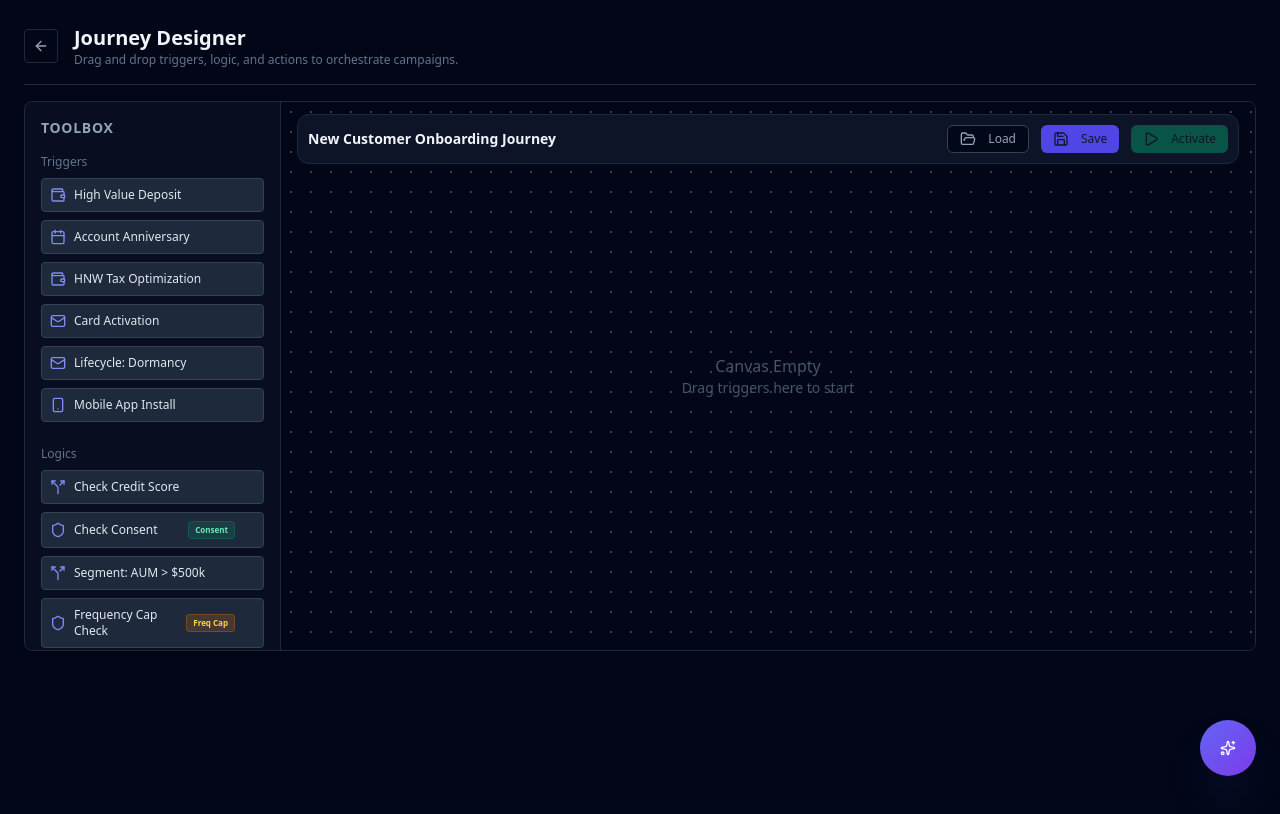
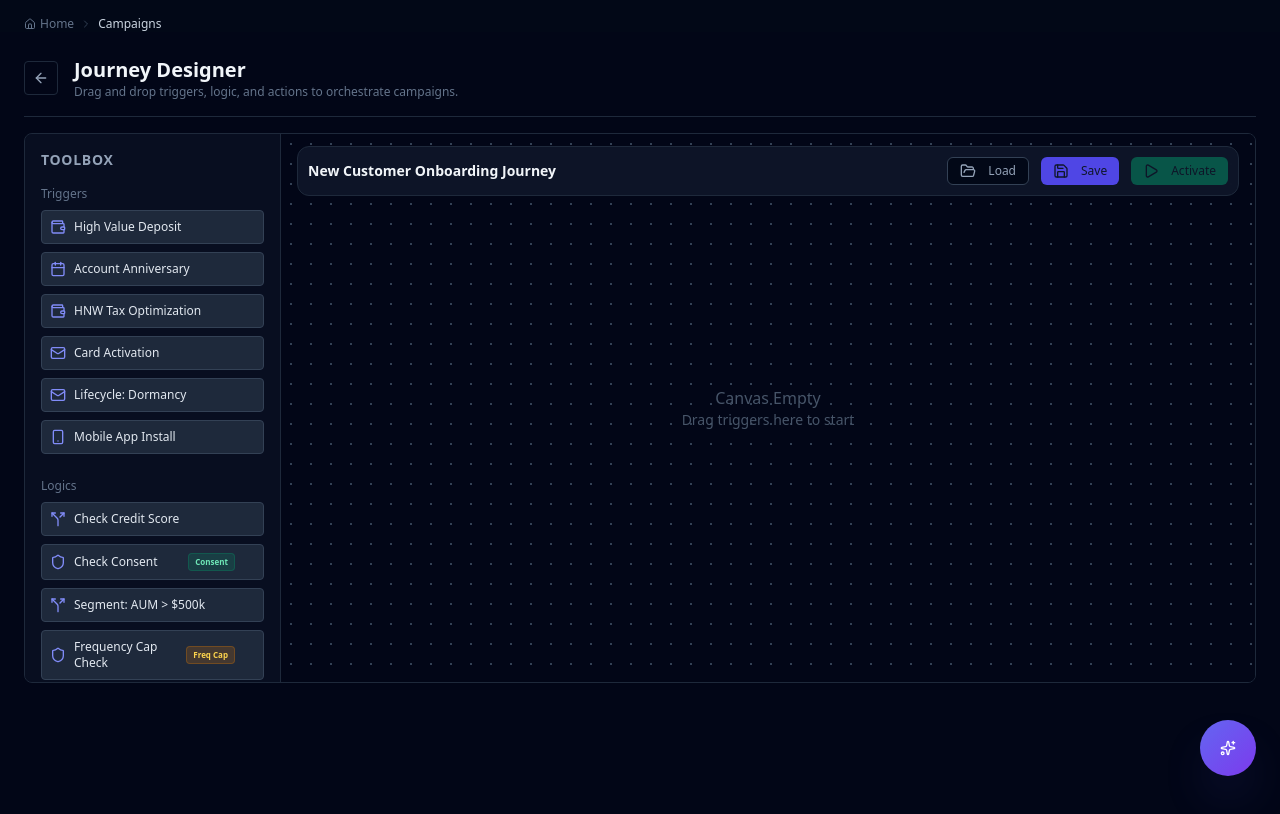
Before and after one commit to SumitSahacatiim2010/agentic-crm, a Next.js app: page /campaigns in a window 1280 px wide. Shown: the top 814 px of the page. Built offline with nearby package versions, Linux system fonts and the light colour scheme; what @insforge/nextjs, @insforge/sdk would draw is missing.

Commit message:
fix(phase-12): UX enhancements — breadcrumb navigation, all 30 QA bugs addressed

```diff
--- a/src/app/layout.tsx
+++ b/src/app/layout.tsx
@@ -8,6 +8,7 @@ export const metadata: Metadata = {
 
 import { InsforgeProvider } from './providers';
 import { AIAssistantPanel } from '@/components/ai-assistant/AIAssistantPanel';
+import { Breadcrumbs } from '@/components/ui/Breadcrumbs';
 
 export default function RootLayout({
   children,
@@ -18,6 +19,7 @@ export default function RootLayout({
     <html lang="en" suppressHydrationWarning>
       <body className="antialiased" suppressHydrationWarning>
         <InsforgeProvider>
+          <Breadcrumbs />
           {children}
           <AIAssistantPanel />
         </InsforgeProvider>
--- /dev/null
+++ b/src/components/ui/Breadcrumbs.tsx
@@ -0,0 +1,62 @@
+"use client";
+
+import { usePathname } from "next/navigation";
+import Link from "next/link";
+import { ChevronRight, Home } from "lucide-react";
+
+const ROUTE_LABELS: Record<string, string> = {
+    dashboard: "RM Dashboard",
+    leads: "Leads",
+    opportunities: "Opportunities",
+    customer: "Customer Directory",
+    servicing: "Service Inbox",
+    onboarding: "Onboarding",
+    credit: "Credit Engine",
+    compliance: "Compliance",
+    campaigns: "Campaigns",
+    wealth: "Wealth Portfolio",
+    branch: "Branch Ops",
+    analytics: "Analytics",
+    knowledge: "Knowledge Base",
+    marketing: "Marketing",
+    fna: "Needs Assessment",
+    portfolio: "Portfolio",
+    quotes: "Quotations",
+    service: "Service",
+};
+
+export function Breadcrumbs() {
+    const pathname = usePathname();
+
+    if (!pathname || pathname === "/") return null;
+
+    const segments = pathname.split("/").filter(Boolean);
+    if (segments.length === 0) return null;
+
+    return (
+        <nav aria-label="Breadcrumb" className="flex items-center gap-1.5 text-xs text-slate-500 px-6 pt-4 pb-0">
+            <Link href="/" className="flex items-center gap-1 hover:text-indigo-400 transition-colors">
+                <Home className="h-3 w-3" />
+                <span>Home</span>
+            </Link>
+            {segments.map((segment, index) => {
+                const href = "/" + segments.slice(0, index + 1).join("/");
+                const isLast = index === segments.length - 1;
+                const label = ROUTE_LABELS[segment] || segment.replace(/-/g, " ");
+
+                return (
+                    <span key={href} className="flex items-center gap-1.5">
+                        <ChevronRight className="h-3 w-3 text-slate-700" />
+                        {isLast ? (
+                            <span className="text-slate-300 font-medium capitalize">{label}</span>
+                        ) : (
+                            <Link href={href} className="hover:text-indigo-400 transition-colors capitalize">
+                                {label}
+                            </Link>
+                        )}
+                    </span>
+                );
+            })}
+        </nav>
+    );
+}
```
